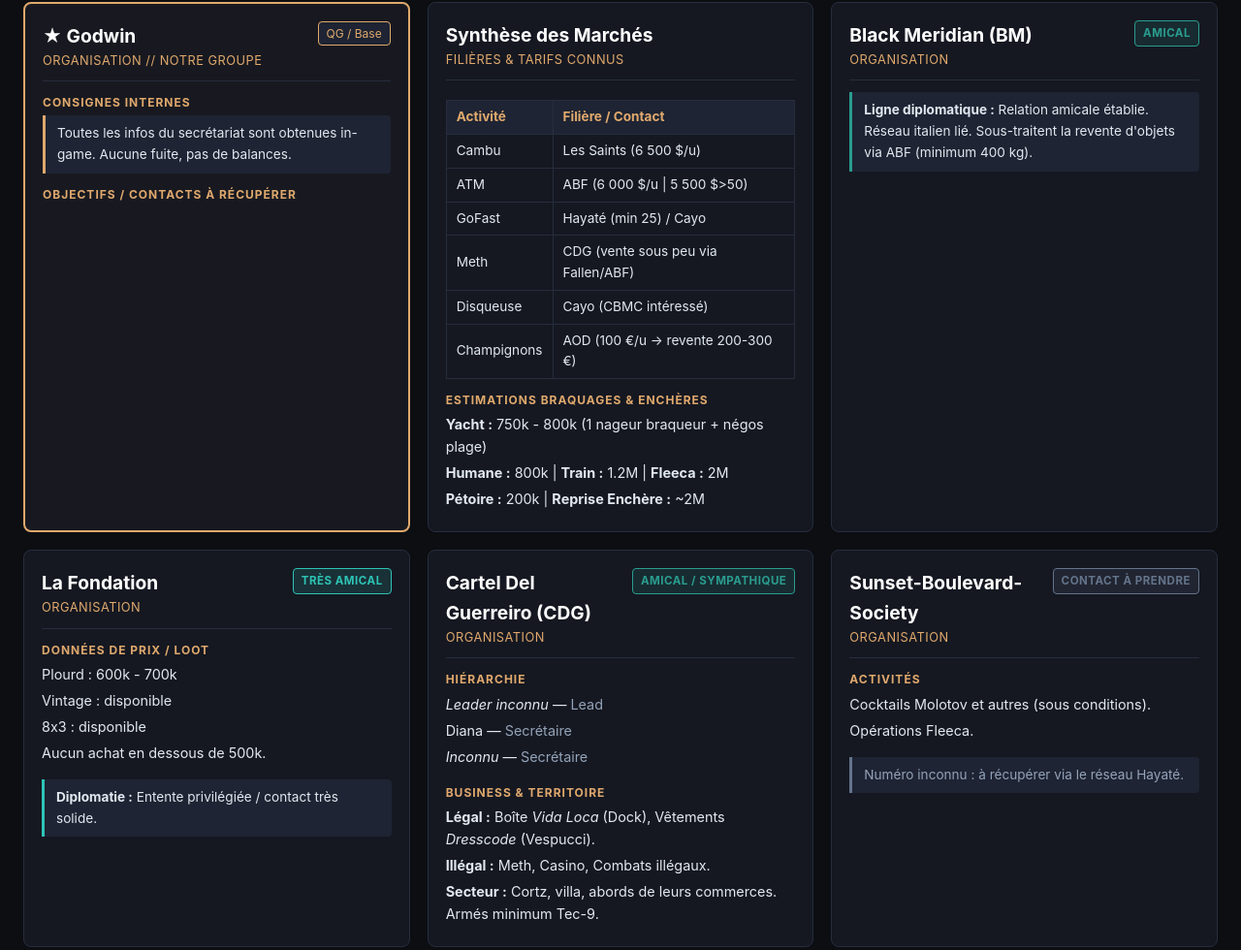
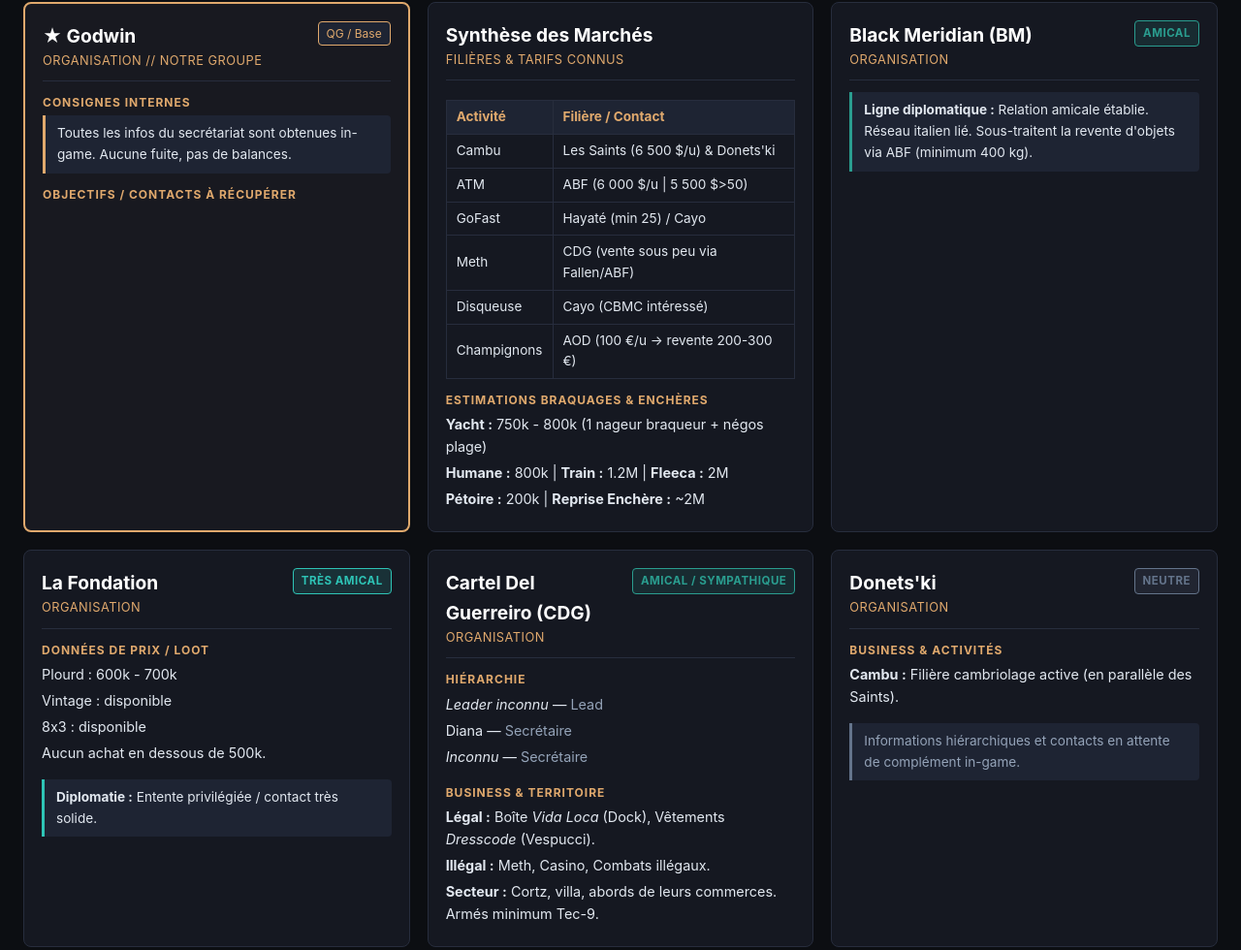
Before and after one commit to hireostudio-oss/secretariat-godwin, a plain HTML site: page index.html in a window 1280 px wide. Shown: the part 212-1192 px from the top of the page at 97% size. Drawn offline with Linux system fonts and the light colour scheme.

Commit message:
donet'ski camb

```diff
--- a/index.html
+++ b/index.html
@@ -308,7 +308,7 @@
         <div>
           <table class="summary-table">
             <tr><th>Activité</th><th>Filière / Contact</th></tr>
-            <tr><td>Cambu</td><td>Les Saints (6 500 $/u)</td></tr>
+            <tr><td>Cambu</td><td>Les Saints (6 500 $/u) & Donets'ki</td></tr>
             <tr><td>ATM</td><td>ABF (6 000 $/u | 5 500 $>50)</td></tr>
             <tr><td>GoFast</td><td>Hayaté (min 25) / Cayo</td></tr>
             <tr><td>Meth</td><td>CDG (vente sous peu via Fallen/ABF)</td></tr>
@@ -393,6 +393,26 @@
         </div>
       </div>
 
+      <!-- Donets'ki -->
+      <div class="card" data-category="organisation">
+        <div class="card-header">
+          <div>
+            <div class="group-title">Donets'ki</div>
+            <div class="group-type">Organisation</div>
+          </div>
+          <span class="rel-badge rel-neutral">Neutre</span>
+        </div>
+        <div>
+          <div class="section-title">Business & Activités</div>
+          <ul>
+            <li><strong>Cambu :</strong> Filière cambriolage active (en parallèle des Saints).</li>
+          </ul>
+        </div>
+        <div class="box-info neutral">
+          Informations hiérarchiques et contacts en attente de complément in-game.
+        </div>
+      </div>
+
       <!-- Sunset-Boulevard-Society -->
       <div class="card" data-category="organisation">
         <div class="card-header">
@@ -429,7 +449,6 @@
             <li><strong>Syndicat Belluci :</strong> Aucune donnée.</li>
             <li><strong>Requiem :</strong> Aucune donnée.</li>
             <li><strong>La Luna Negra :</strong> Aucune donnée.</li>
-            <li><strong>Donets'ki :</strong> Aucune donnée.</li>
             <li><strong>SRD :</strong> Aucune donnée.</li>
             <li><strong>Young Boys :</strong> Aucune donnée.</li>
           </ul>
```
